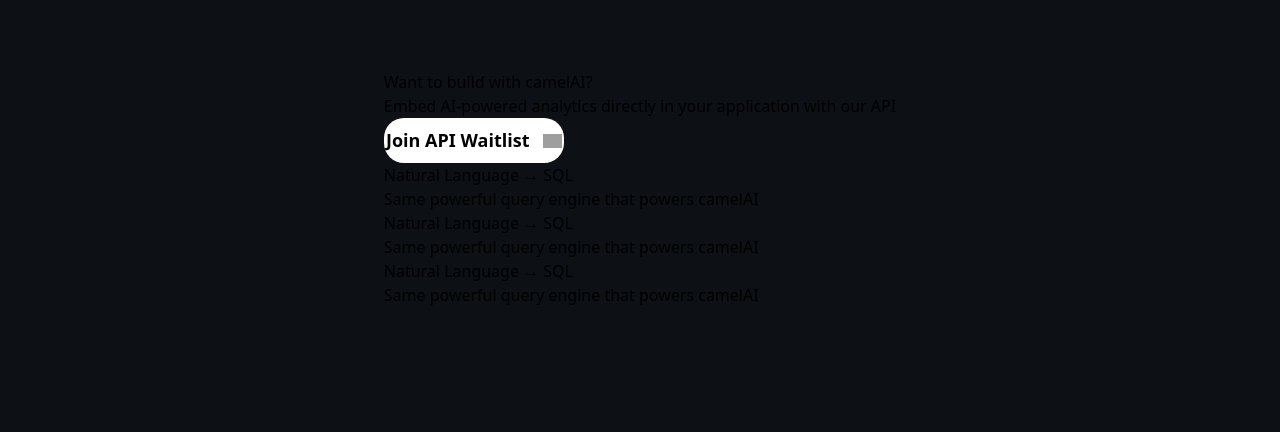
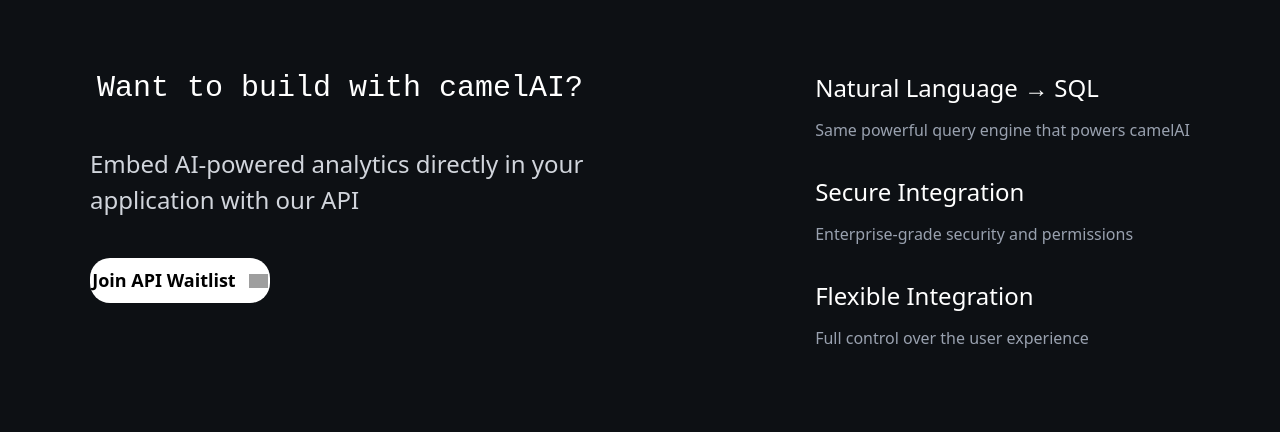
Before and after one commit to Artyom-G/camelai.com-replica, a Next.js app: page / in a window 1280 px wide. Shown: the part 3334-3766 px from the top of the page. Built offline with nearby package versions, Linux system fonts and the light colour scheme; grey boxes are pictures that could not be loaded.

Commit message:
section column

```diff
--- a/src/components/SectionColumn.tsx
+++ b/src/components/SectionColumn.tsx
@@ -1,27 +1,21 @@
 import ButtonFilled from "./ButtonFilled";
+import TitleDescription from "./TitleDescription";
 
 export default function SectionColumn(){
     return(
-        <div>
-            <div>
-                <h1>Want to build with camelAI?</h1>
-                <h2>Embed AI-powered analytics directly in your application with our API</h2>
-                <ButtonFilled>Join API Waitlist</ButtonFilled>
-            </div>
-            <div>
-                <div>
-                    <h2>Natural Language → SQL</h2>
-                    <p>Same powerful query engine that powers camelAI</p>
+        <section className="flex row w-full justify-center text-white">
+            <div className="flex row w-full max-w-[1100px] justify-between">
+                <div className="text-left justify-start max-w-[500px]">
+                    <h1 className="text-center font-mono font-light text-white text-3xl pb-10">Want to build with camelAI?</h1>
+                    <h2 className="pb-10 text-[24px] text-gray-300">Embed AI-powered analytics directly in your application with our API</h2>
+                    <ButtonFilled>Join API Waitlist</ButtonFilled>
                 </div>
                 <div>
-                    <h2>Natural Language → SQL</h2>
-                    <p>Same powerful query engine that powers camelAI</p>
-                </div>
-                <div>
-                    <h2>Natural Language → SQL</h2>
-                    <p>Same powerful query engine that powers camelAI</p>
+                    <TitleDescription title="Natural Language → SQL" desc="Same powerful query engine that powers camelAI"/>
+                    <TitleDescription title="Secure Integration" desc="Enterprise-grade security and permissions"/>
+                    <TitleDescription title="Flexible Integration" desc="Full control over the user experience"/>
                 </div>
             </div>
-        </div>
+        </section>
     );
 }
--- /dev/null
+++ b/src/components/TitleDescription.tsx
@@ -0,0 +1,13 @@
+interface TitleDescriptionProps {
+    title: string;
+    desc: string;
+}
+
+export default function TitleDescription({ title, desc }: TitleDescriptionProps) {
+    return (
+        <div className="pb-8">
+            <h2 className="text-[24px] pb-3">{title}</h2>
+            <p className="text-[16px] text-gray-400">{desc}</p>
+        </div>
+    );
+}
```
